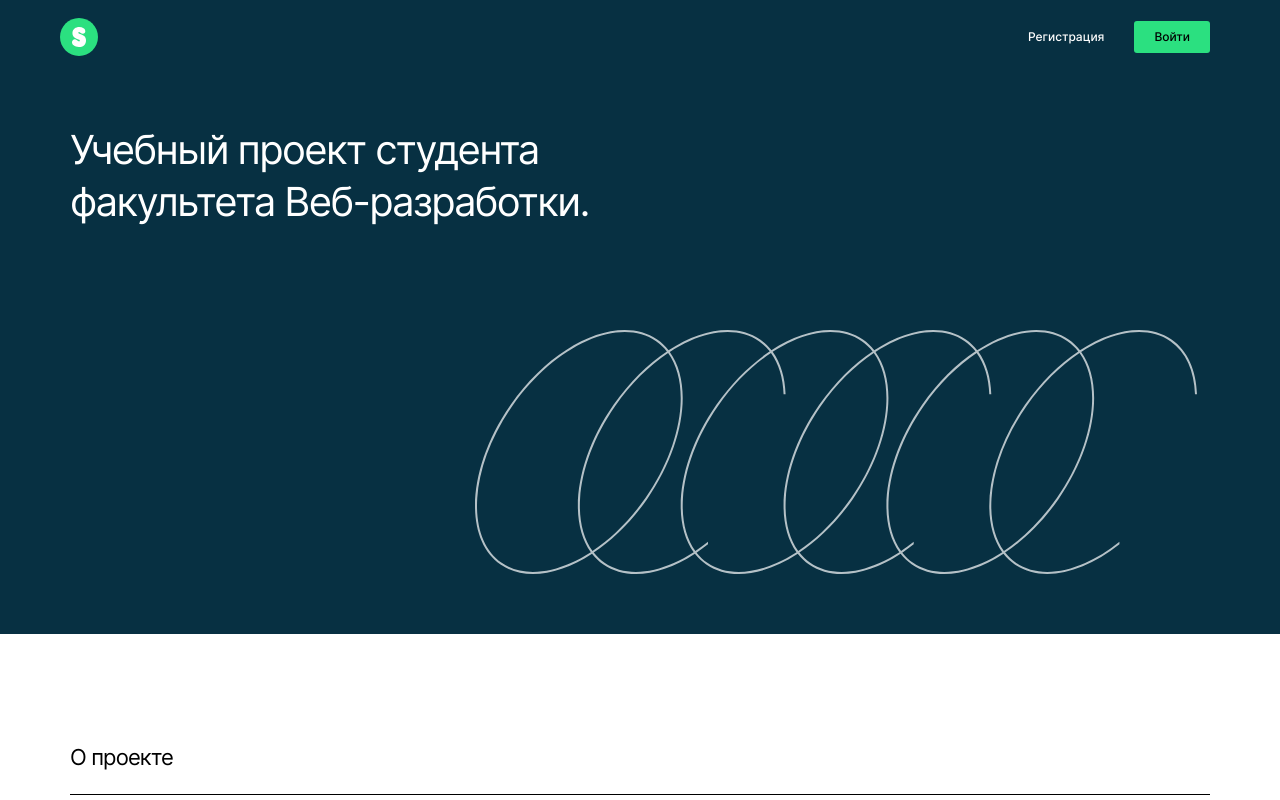
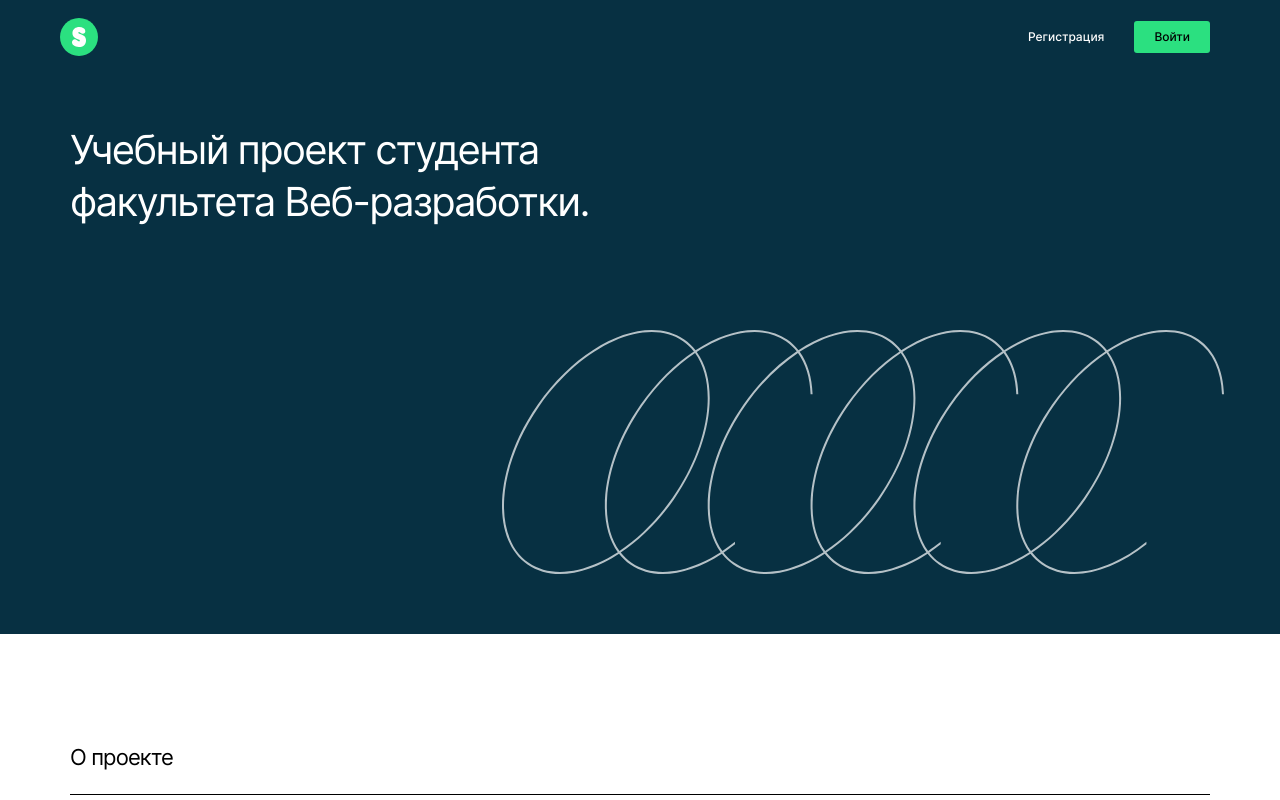
Before and after one commit to Olga-Sotula/movies-explorer-frontend, a React (Create React App) app: page / in a window 1280 px wide. Shown: the top 800 px of the page. Built offline with nearby package versions, Linux system fonts and the light colour scheme.

Commit message:
fix: styled promo by figma

```diff
--- a/src/components/FilterBar/FilterBar.css
+++ b/src/components/FilterBar/FilterBar.css
@@ -1,7 +1,7 @@
 .filter-bar {
   margin: 80px auto;
   max-width: 1280px;
-  padding: 0 64px 86px 64px;
+  padding: 0 64px 53px 64px;
   box-sizing: border-box;
   border-bottom: 1px solid var(--ghost-color);
   display:flex;
--- a/src/components/Promo/Promo.css
+++ b/src/components/Promo/Promo.css
@@ -13,7 +13,7 @@
   background-color: #073042;
   background-image: url(../../images/promo-logo.svg);
   background-size: 722px 244px;
-  background-position: right 83px bottom 60px;
+  background-position: right 56px bottom 60px;
   background-repeat: no-repeat;
 }
 
```
